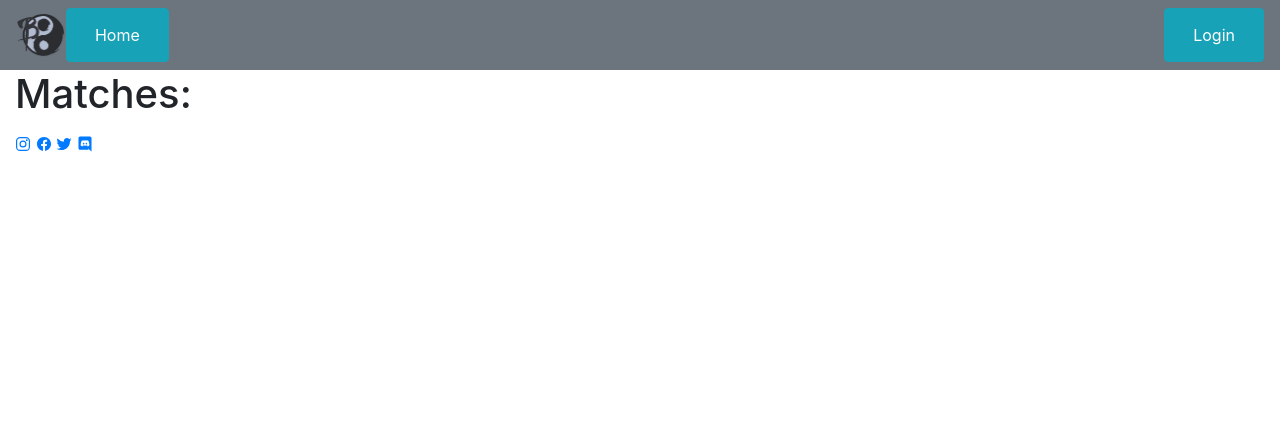
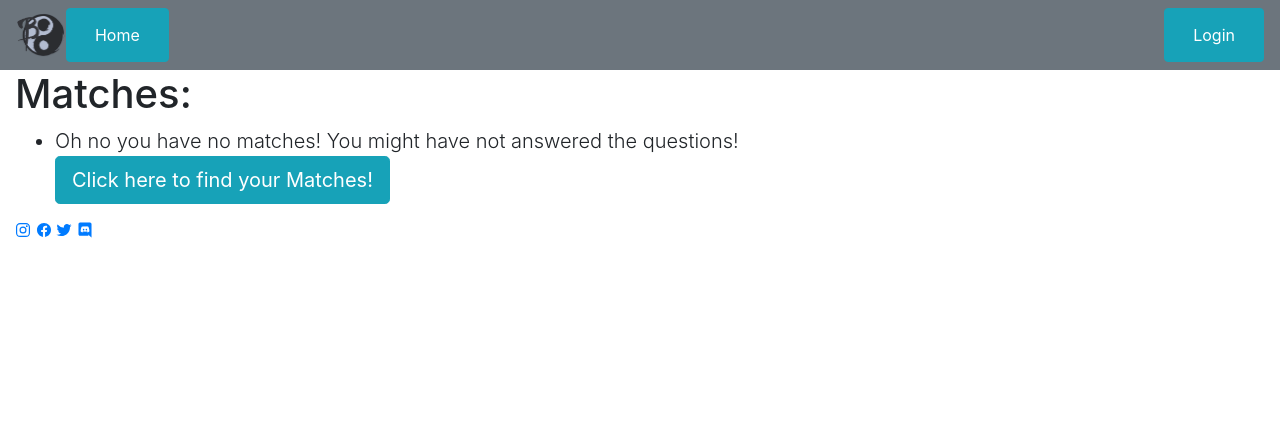
Before and after one commit to Ieuz/StudentConnect, a Django app: template templates/studentConnect/myMatches.html in a window 1280 px wide. Shown: the top 437 px of the page. Run offline with Django 3.2, Linux system fonts and the light colour scheme; the template is opened without the code that fills it, so the values that code supplies are empty.

Commit message:
myMatches Gives a message and link if there are no matches.

```diff
--- a/templates/studentConnect/myMatches.html
+++ b/templates/studentConnect/myMatches.html
@@ -11,6 +11,13 @@
     <ul class="lead">
         {% for match in userInfo.matches.all %}
         <li><a href="{% url 'StudentConnect:otherProfiles' match.user.username %}">{{ match }}</a></li>
+        {% empty %}
+        <li>Oh no you have no matches! You might have not answered the questions!</li>
+        <button type="button" class="btn btn-info btn-lg">
+            <a class="text-white" href="{% url 'StudentConnect:findMatches' %}">
+                Click here to find your Matches!
+            </a>
+        </button>
         {% endfor %}
     </ul>
     <a href="https://instagram.com/emmagort_" target="_blank">
```
